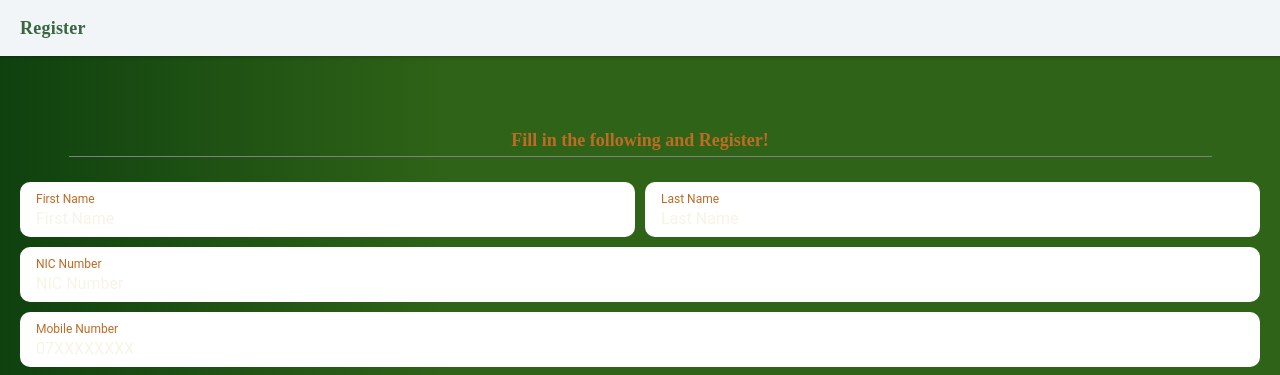
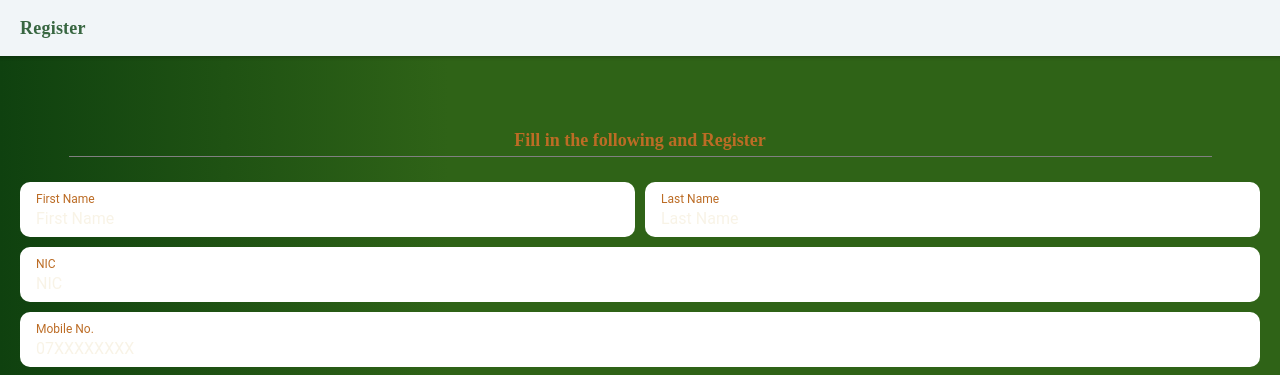
Before and after one commit to CharithKularathna/Agrisurance-MobileApp, a React (Create React App) app: page /register in a window 1280 px wide. Shown: the top 375 px of the page. Built offline with nearby package versions, Linux system fonts and the light colour scheme.

Commit message:
localization extended

```diff
--- a/src/components/Forms/LoginControls/index.tsx
+++ b/src/components/Forms/LoginControls/index.tsx
@@ -4,8 +4,9 @@ import React, { useEffect, useState } from 'react';
 import { personOutline, lockClosedOutline } from 'ionicons/icons';
 
 import styles from './LoginControls.module.css'
+import { getString, LOGIN_PASSWORD, LOGIN_USERNAME } from '../../../localization';
 
-const LoginControls: React.FC<any> = ( { setCredentials } : { setCredentials : ({}) => void }) => {
+const LoginControls: React.FC<any> = ( { setCredentials, lang } : { setCredentials : ({}) => void, lang:string }) => {
 
     const [username, setU] = useState<string>("")
     const [password, setP] = useState<string>("")
@@ -21,7 +22,7 @@ const LoginControls: React.FC<any> = ( { setCredentials } : { setCredentials : (
                 <IonCol size="11">
                     <IonItem className={styles.loginInputContainer} lines="none">
                         <IonIcon className="" icon={personOutline} slot="start" />
-                        <IonInput onIonChange={(e: any) => setU(e.detail.value)} className={styles.field} color="customs" type="text" placeholder="Username" required/>
+                        <IonInput onIonChange={(e: any) => setU(e.detail.value)} className={styles.field} color="customs" type="text" placeholder={getString(LOGIN_USERNAME,lang)} required/>
                     </IonItem>
                 </IonCol>
 
@@ -30,7 +31,7 @@ const LoginControls: React.FC<any> = ( { setCredentials } : { setCredentials : (
                 <IonCol size="11">
                     <IonItem className={styles.loginInputContainer} lines="none">
                         <IonIcon className="" icon={lockClosedOutline} slot="start" />
-                        <IonInput onIonChange={(e: any) => setP(e.detail.value)} className={styles.field} color="customs" type="password" placeholder="Password" required/>
+                        <IonInput onIonChange={(e: any) => setP(e.detail.value)} className={styles.field} color="customs" type="password" placeholder={getString(LOGIN_PASSWORD,lang)} required/>
                     </IonItem>
                 </IonCol>
             </IonRow>
--- a/src/components/Forms/RegisterControls/index.tsx
+++ b/src/components/Forms/RegisterControls/index.tsx
@@ -6,8 +6,9 @@ import { personOutline, lockClosedOutline } from 'ionicons/icons';
 import styles from './RegisterControls.module.css'
 
 import { registerFormData } from '../../../types';
+import { getString, LOGIN_USERNAME, REGISTER_ADDRESS, REGISTER_ADDRESS_LINE1, REGISTER_ADDRESS_LINE2, REGISTER_CITY, REGISTER_CONFIRM_PASS, REGISTER_FNAME, REGISTER_GN_DIVISION, REGISTER_LNAME, REGISTER_NIC, REGISTER_PASSWORD } from '../../../localization';
 
-const RegisterControls: React.FC<any> = ({ setCredentials, credentials } : { setCredentials : ({}) => void , credentials: registerFormData}) => {
+const RegisterControls: React.FC<any> = ({ setCredentials, credentials, lang } : { setCredentials : ({}) => void , credentials: registerFormData, lang:string}) => {
     /*
     const [formData, setFormData] = useState<registerFormData>({
         fname: "",
@@ -27,15 +28,15 @@ const RegisterControls: React.FC<any> = ({ setCredentials, credentials } : { set
             <IonRow className="ion-justify-content-center">
                 <IonCol size="6">
                     <IonItem className={styles.registerInputContainer} lines="none">
-                        <IonLabel position="stacked" color="customs">First Name</IonLabel>
-                        <IonInput onIonChange={(e: any) => setCredentials({...credentials, fname: e.detail.value})} className={styles.field} type="text" placeholder="First Name" required={true}/>
+                        <IonLabel position="stacked" color="customs">{getString(REGISTER_FNAME,lang)}</IonLabel>
+                        <IonInput onIonChange={(e: any) => setCredentials({...credentials, fname: e.detail.value})} className={styles.field} type="text" placeholder={getString(REGISTER_FNAME,lang)} required={true}/>
                     </IonItem>
                 </IonCol>
 
                 <IonCol size="6">
                     <IonItem className={styles.registerInputContainer} lines="none">
-                        <IonLabel position="stacked" color="customs">Last Name</IonLabel>
-                        <IonInput onIonChange={(e: any) => setCredentials({...credentials, lname: e.detail.value})} className={styles.field} type="text" placeholder="Last Name" required={true}/>
+                        <IonLabel position="stacked" color="customs">{getString(REGISTER_LNAME,lang)}</IonLabel>
+                        <IonInput onIonChange={(e: any) => setCredentials({...credentials, lname: e.detail.value})} className={styles.field} type="text" placeholder={getString(REGISTER_LNAME,lang)} required={true}/>
                     </IonItem>
                 </IonCol>
 
@@ -43,36 +44,36 @@ const RegisterControls: React.FC<any> = ({ setCredentials, credentials } : { set
             <IonRow className="ion-justify-content-center">
                 <IonCol size="12">
                     <IonItem className={styles.registerInputContainer} lines="none">
-                        <IonLabel position="stacked" color="customs">NIC Number</IonLabel>
-                        <IonInput onIonChange={(e: any) => setCredentials({...credentials, nic: e.detail.value})} className={styles.field} type="text" placeholder="NIC Number" required={true}/>
+                        <IonLabel position="stacked" color="customs">{getString(REGISTER_NIC,lang)}</IonLabel>
+                        <IonInput onIonChange={(e: any) => setCredentials({...credentials, nic: e.detail.value})} className={styles.field} type="text" placeholder={getString(REGISTER_NIC,lang)} required={true}/>
                     </IonItem>
                 </IonCol>
             </IonRow>
             <IonRow className="ion-justify-content-center">
                 <IonCol size="12">
                     <IonItem className={styles.registerInputContainer} lines="none">
-                        <IonLabel position="stacked" color="customs">Mobile Number</IonLabel>
+                        <IonLabel position="stacked" color="customs">{getString(LOGIN_USERNAME,lang)}</IonLabel>
                         <IonInput onIonChange={(e: any) => setCredentials({...credentials, mobile: e.detail.value})} className={styles.field} type="tel" placeholder="07XXXXXXXX" required={true}/>
                     </IonItem>
                 </IonCol>
             </IonRow>
             <IonRow className="ion-justify-content-center">
                 <IonCol size="12">
-                    <IonItemDivider className={styles.divider}>Address</IonItemDivider>
+                    <IonItemDivider className={styles.divider}>{getString(REGISTER_ADDRESS,lang)}</IonItemDivider>
                 </IonCol>
             </IonRow>
             <IonRow className="ion-justify-content-center">
                 <IonCol size="6">
                     <IonItem className={styles.registerInputContainer} lines="none">
-                        <IonLabel position="stacked" color="customs">Address Line 1</IonLabel>
-                        <IonInput onIonChange={(e: any) => setCredentials({...credentials, addressLine1: e.detail.value})} className={styles.field} type="text" placeholder="Address Line 1" required={true}/>
+                        <IonLabel position="stacked" color="customs">{getString(REGISTER_ADDRESS_LINE1,lang)}</IonLabel>
+                        <IonInput onIonChange={(e: any) => setCredentials({...credentials, addressLine1: e.detail.value})} className={styles.field} type="text" placeholder={getString(REGISTER_ADDRESS_LINE1,lang)} required={true}/>
                     </IonItem>
                 </IonCol>
 
                 <IonCol size="6">
                     <IonItem className={styles.registerInputContainer} lines="none">
-                        <IonLabel position="stacked" color="customs">Address Line 2</IonLabel>
-                        <IonInput onIonChange={(e: any) => setCredentials({...credentials, addressLine2: e.detail.value})} className={styles.field} type="text" placeholder="Address Line 2" required={true}/>
+                        <IonLabel position="stacked" color="customs">{getString(REGISTER_ADDRESS_LINE2,lang)}</IonLabel>
+                        <IonInput onIonChange={(e: any) => setCredentials({...credentials, addressLine2: e.detail.value})} className={styles.field} type="text" placeholder={getString(REGISTER_ADDRESS_LINE2,lang)} required={true}/>
                     </IonItem>
                 </IonCol>
 
@@ -81,37 +82,37 @@ const RegisterControls: React.FC<any> = ({ setCredentials, credentials } : { set
             <IonRow className="ion-justify-content-center">
                 <IonCol size="6">
                     <IonItem className={styles.registerInputContainer} lines="none">
-                        <IonLabel position="stacked" color="customs">GN Division</IonLabel>
-                        <IonInput onIonChange={(e: any) => setCredentials({...credentials, gn: e.detail.value})} className={styles.field} type="text" placeholder="GN Division" required={true}/>
+                        <IonLabel position="stacked" color="customs">{getString(REGISTER_GN_DIVISION,lang)}</IonLabel>
+                        <IonInput onIonChange={(e: any) => setCredentials({...credentials, gn: e.detail.value})} className={styles.field} type="text" placeholder={getString(REGISTER_GN_DIVISION,lang)} required={true}/>
                     </IonItem>
                 </IonCol>
 
                 <IonCol size="6">
                     <IonItem className={styles.registerInputContainer} lines="none">
-                        <IonLabel position="stacked" color="customs">City</IonLabel>
-                        <IonInput onIonChange={(e: any) => setCredentials({...credentials, city: e.detail.value})} className={styles.field} type="text" placeholder="City" required={true}/>
+                        <IonLabel position="stacked" color="customs">{getString(REGISTER_CITY,lang)}</IonLabel>
+                        <IonInput onIonChange={(e: any) => setCredentials({...credentials, city: e.detail.value})} className={styles.field} type="text" placeholder={getString(REGISTER_CITY,lang)} required={true}/>
                     </IonItem>
                 </IonCol>
 
             </IonRow>
             <IonRow className="ion-justify-content-center">
                 <IonCol size="12">
-                    <IonItemDivider className={styles.divider}>Password</IonItemDivider>
+                    <IonItemDivider className={styles.divider}>{getString(REGISTER_PASSWORD,lang)}</IonItemDivider>
                 </IonCol>
             </IonRow>
             <IonRow className="ion-justify-content-center">
                 <IonCol size="12">
                     <IonItem className={styles.registerInputContainer} lines="none">
-                        <IonLabel position="stacked" color="customs">Password</IonLabel>
-                        <IonInput onIonChange={(e: any) => setCredentials({...credentials, password: e.detail.value})} className={styles.field} type="password" placeholder="Password" required={true}/>
+                        <IonLabel position="stacked" color="customs">{getString(REGISTER_PASSWORD,lang)}</IonLabel>
+                        <IonInput onIonChange={(e: any) => setCredentials({...credentials, password: e.detail.value})} className={styles.field} type="password" placeholder={getString(REGISTER_PASSWORD,lang)} required={true}/>
                     </IonItem>
                 </IonCol>
             </IonRow>
             <IonRow className="ion-justify-content-center">
                 <IonCol size="12">
                     <IonItem className={styles.registerInputContainer} lines="none">
-                        <IonLabel position="stacked" color="customs">Confirm Password</IonLabel>
-                        <IonInput onIonChange={(e: any) => setCredentials({...credentials, confirmPassword: e.detail.value})} className={styles.field} type="password" placeholder="Confirm Password" required={true}/>
+                        <IonLabel position="stacked" color="customs">{getString(REGISTER_CONFIRM_PASS,lang)}</IonLabel>
+                        <IonInput onIonChange={(e: any) => setCredentials({...credentials, confirmPassword: e.detail.value})} className={styles.field} type="password" placeholder={getString(REGISTER_CONFIRM_PASS,lang)} required={true}/>
                     </IonItem>
                 </IonCol>
             </IonRow>
--- a/src/localization.ts
+++ b/src/localization.ts
@@ -20,4 +20,20 @@ export const TXT_HOME_TITLE : string[] = ["Welcome to Agrisurance Mobile App", "
 export const TXT_LOGIN_BTN : string[] = ["Login", "ලොග් වන්න" ]
 export const TXT_REGISTER_BTN : string[] = ["Register","ලියාපදිංචි වීමට"]
 
+
 // LABELS
+
+export const REGISTER_Title : string[] = ["Fill in the following and Register","පහත දෑ පුරවා ලියාපදිංචි වන්න"]
+export const REGISTER_FNAME : string[] = ["First Name","මුල් නම"]
+export const REGISTER_LNAME : string[] = ["Last Name","වාසගම"]
+export const REGISTER_NIC : string[] = ["NIC","ජා.හැ. අංකය"]
+export const REGISTER_ADDRESS : string[] = ["Address","ලිපිනය"]
+export const REGISTER_ADDRESS_LINE1 : string[] = ["Address Line 1","ලිපිනය - පළමු පේලිය"]
+export const REGISTER_ADDRESS_LINE2 : string[] = ["Address Line 2","ලිපිනය - දෙවන පේලිය"]
+export const REGISTER_GN_DIVISION : string[] = ["GN Division","ග්‍රාම නිලධාරි කොට්ඨාසය"]
+export const REGISTER_CITY : string[] = ["City","නගරය"]
+export const REGISTER_PASSWORD : string[] = ["Password","මුරපදය"]
+export const REGISTER_CONFIRM_PASS : string[] = ["Confirm Password","මුරපදය සනාථ කරන්න"]
+
+export const LOGIN_USERNAME : string[] = ["Mobile No.","දුරකථන අංකය"]
+export const LOGIN_PASSWORD : string[] = ["Password","මුරපදය"]
--- a/src/pages/Login/index.tsx
+++ b/src/pages/Login/index.tsx
@@ -5,10 +5,11 @@ import styles from './Login.module.css';
 
 import { useEffect, useState } from 'react';
 import { useDispatch, useSelector } from 'react-redux';
-import { getAuthToken, getLoginError, getLoading } from '../../store/selectors';
+import { getAuthToken, getLoginError, getLoading, getLang } from '../../store/selectors';
 import { Alert } from '../../components/UI/Alert/Alert';
 import { login } from '../../store/actions/userActions';
 import { Redirect } from 'react-router';
+import { getString, TXT_LOGIN_BTN } from '../../localization';
 
 const Login: React.FC<any> = () => {
   const pageStyles = "ion-text-center " + styles.page
@@ -20,10 +21,11 @@ const Login: React.FC<any> = () => {
   //const [password, setpassword] = useState("")
   const token = useSelector(getAuthToken)
   let error = useSelector(getLoginError)
+  const lang = useSelector(getLang)
 
   const content = token ? <Redirect to="/dashboard" /> : (
     <IonPage>
-      <Toolbar>Login</Toolbar>
+      <Toolbar>{getString(TXT_LOGIN_BTN,lang)}</Toolbar>
       <IonContent className={pageStyles} fullscreen>
         {/* <IonHeader collapse="condense">
           <IonToolbar>
@@ -48,7 +50,7 @@ const Login: React.FC<any> = () => {
         <IonGrid className={styles.bgContent}>
             <IonRow>
                 <IonCol className={styles.loginControls}>
-                    <LoginControls setCredentials={setCredentials} />
+                    <LoginControls lang={lang} setCredentials={setCredentials} />
                 </IonCol>
 
             </IonRow>
@@ -59,7 +61,7 @@ const Login: React.FC<any> = () => {
                   </IonCol>
               </IonRow>
             }
-            <IonButton size="default" color="customs" className={buttonStyles} onClick={() => dispatch(login(credentials))}>LogIn</IonButton>
+            <IonButton size="default" color="customs" className={buttonStyles} onClick={() => dispatch(login(credentials))}>{getString(TXT_LOGIN_BTN,lang)}</IonButton>
         </IonGrid>
 
         <IonGrid>
--- a/src/pages/Register/index.tsx
+++ b/src/pages/Register/index.tsx
@@ -6,11 +6,12 @@ import styles from './Register.module.css';
 
 import { useEffect, useState } from 'react';
 import { useDispatch, useSelector } from 'react-redux';
-import { getAuthToken, getRegisterError, getLoading, getRegisterSuccess } from '../../store/selectors';
+import { getAuthToken, getRegisterError, getLoading, getRegisterSuccess, getLang } from '../../store/selectors';
 import { Alert } from '../../components/UI/Alert/Alert';
 import { register } from '../../store/actions/registerActions';
 import { isFormFilled } from '../../utility/formValidation';
 import { Redirect } from 'react-router';
+import { getString, REGISTER_Title, TXT_LOGIN_BTN, TXT_REGISTER_BTN } from '../../localization';
 
 
 const Register: React.FC = () => {
@@ -18,6 +19,7 @@ const Register: React.FC = () => {
   const buttonStyles = "" + styles.registerBtn
   let formFilled = false;
   let passwordMismatch = false;
+  const lang = useSelector(getLang)
 
   const dispatch = useDispatch()
   //const dispatchResetUI = useDispatch()
@@ -50,7 +52,7 @@ const Register: React.FC = () => {
 
   const content = regSuccess ? <Redirect to="/verify" /> : (
     <IonPage>
-    <Toolbar>Register</Toolbar>
+    <Toolbar>{getString(TXT_REGISTER_BTN, lang)}</Toolbar>
     <IonContent className={pageStyles} fullscreen>
       {/* <IonHeader collapse="condense">
         <IonToolbar>
@@ -58,12 +60,12 @@ const Register: React.FC = () => {
         </IonToolbar>
       </IonHeader> */}
 
-      <PageCaption>Fill in the following and Register!</PageCaption>
+      <PageCaption>{getString(REGISTER_Title, lang)}</PageCaption>
 
       <IonGrid className={styles.bgContent}>
           <IonRow>
               <IonCol className={styles.registerControls}>
-                  <RegisterControls credentials={credentials} setCredentials={setCredentials} />
+                  <RegisterControls lang={lang} credentials={credentials} setCredentials={setCredentials} />
               </IonCol>
           </IonRow>
           {error &&
@@ -80,7 +82,7 @@ const Register: React.FC = () => {
                 </IonCol>
             </IonRow>
           }
-          <IonButton disabled={!formFilled} color="customs" size="default" className={buttonStyles} onClick={() => dispatch(register(credentials))}>Register</IonButton>
+          <IonButton disabled={!formFilled} color="customs" size="default" className={buttonStyles} onClick={() => dispatch(register(credentials))}>{getString(TXT_REGISTER_BTN,lang)}</IonButton>
       </IonGrid>
     </IonContent>
   </IonPage>
```
